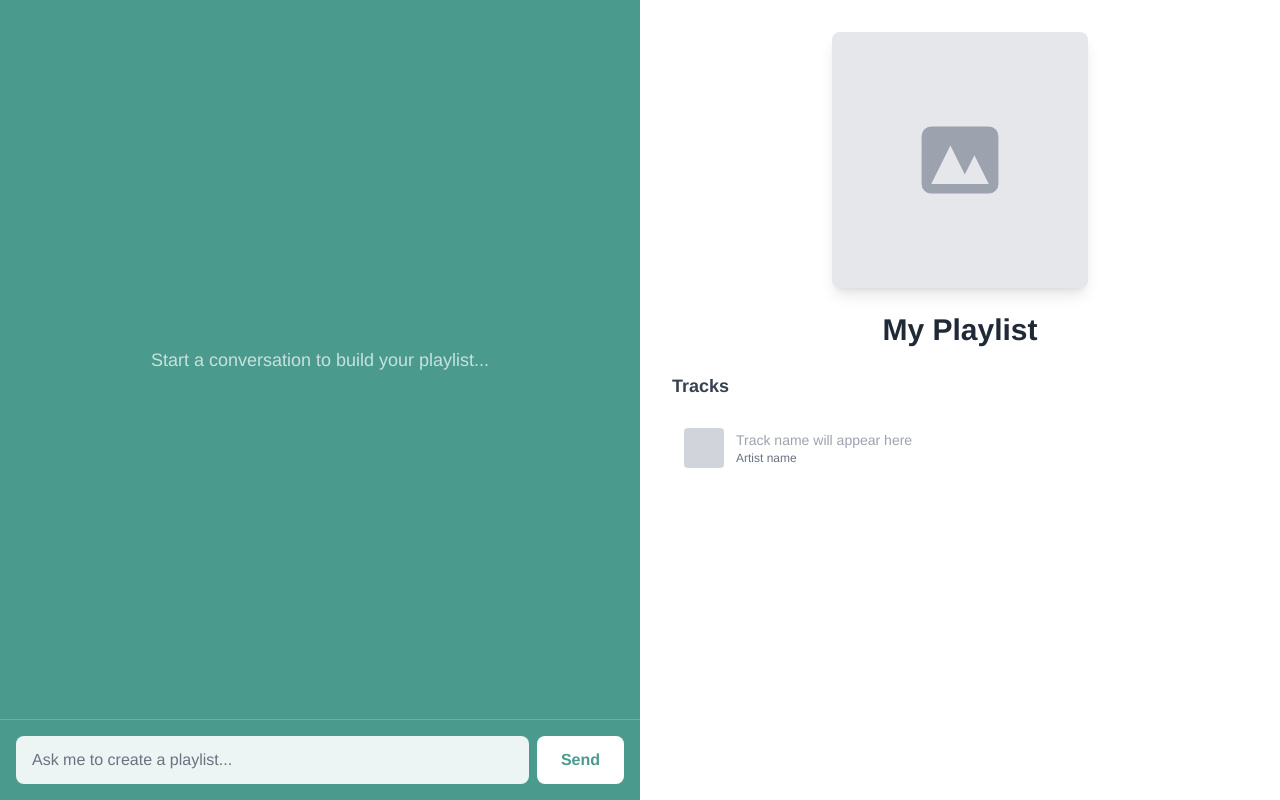
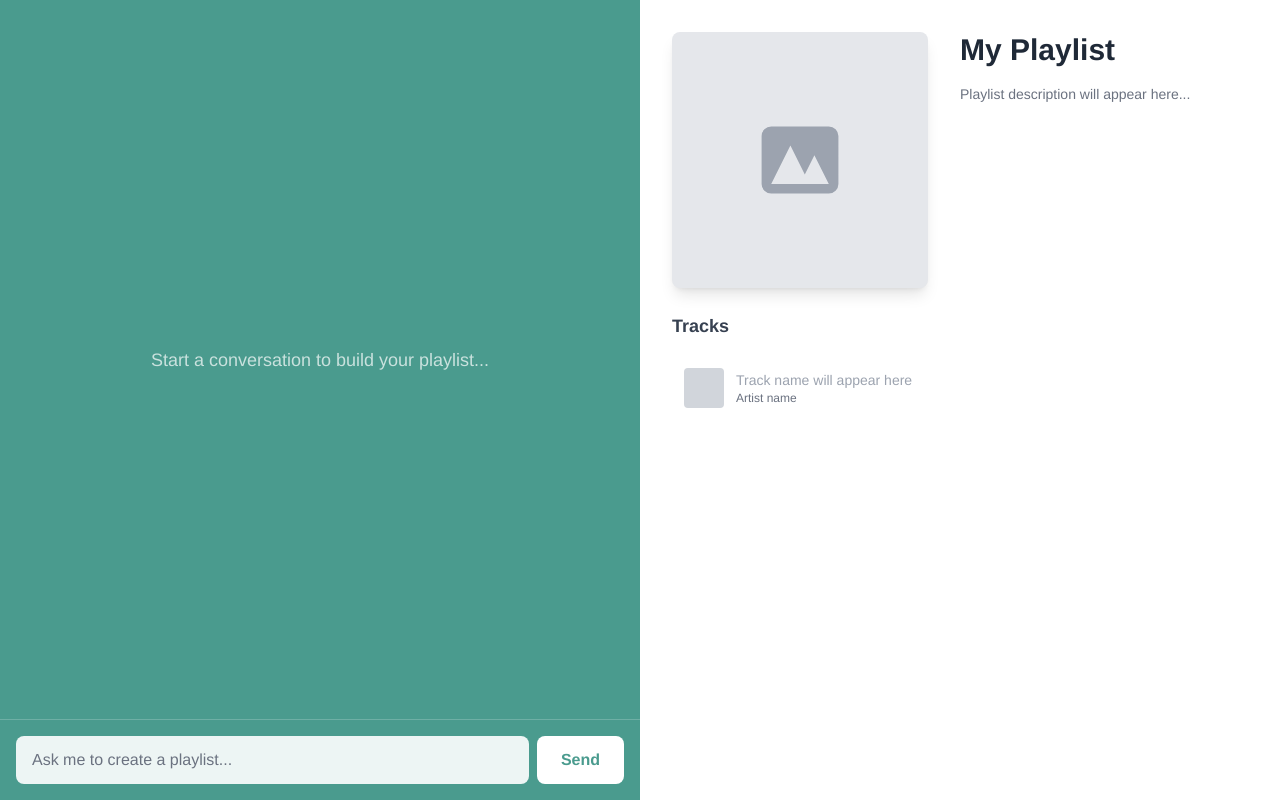
Before and after one commit to joe-danbury/SonaSurfer, a React (Create React App) app in the folder frontend/: page / in a window 1280 px wide. Built offline with nearby package versions, Linux system fonts and the light colour scheme.

Commit message:
moving elements around to be closer to what I want

```diff
--- a/frontend/src/App.js
+++ b/frontend/src/App.js
@@ -66,7 +66,9 @@ function App() {
 
       {/* Right half - Playlist Display */}
       <div className="w-1/2 bg-white flex flex-col h-screen overflow-y-auto">
-        <div className="p-8">
+        <div className="p-8 flex gap-8">
+          {/* Left side - Cover and Tracklist */}
+          <div className="flex-shrink-0 flex flex-col">
             {/* Playlist Cover */}
             <div className="mb-6 flex justify-center">
               <div className="w-64 h-64 bg-gray-200 rounded-lg shadow-lg flex items-center justify-center">
@@ -84,13 +86,6 @@ function App() {
               </div>
             </div>
 
-          {/* Playlist Name */}
-          <div className="mb-6 text-center">
-            <h2 className="text-3xl font-bold text-gray-800">
-              My Playlist
-            </h2>
-          </div>
-
             {/* Tracklist */}
             <div className="space-y-2">
               <h3 className="text-lg font-semibold text-gray-700 mb-4">Tracks</h3>
@@ -106,6 +101,24 @@ function App() {
               </div>
             </div>
           </div>
+
+          {/* Right side - Playlist Name and Description */}
+          <div className="flex-1 flex flex-col">
+            {/* Playlist Name */}
+            <div className="mb-4">
+              <h2 className="text-3xl font-bold text-gray-800">
+                My Playlist
+              </h2>
+            </div>
+
+            {/* Description */}
+            <div className="mb-6">
+              <p className="text-gray-500 text-sm">
+                Playlist description will appear here...
+              </p>
+            </div>
+          </div>
+        </div>
       </div>
     </div>
   );
```
Lines whose indentation alone changed are shown as unchanged.
